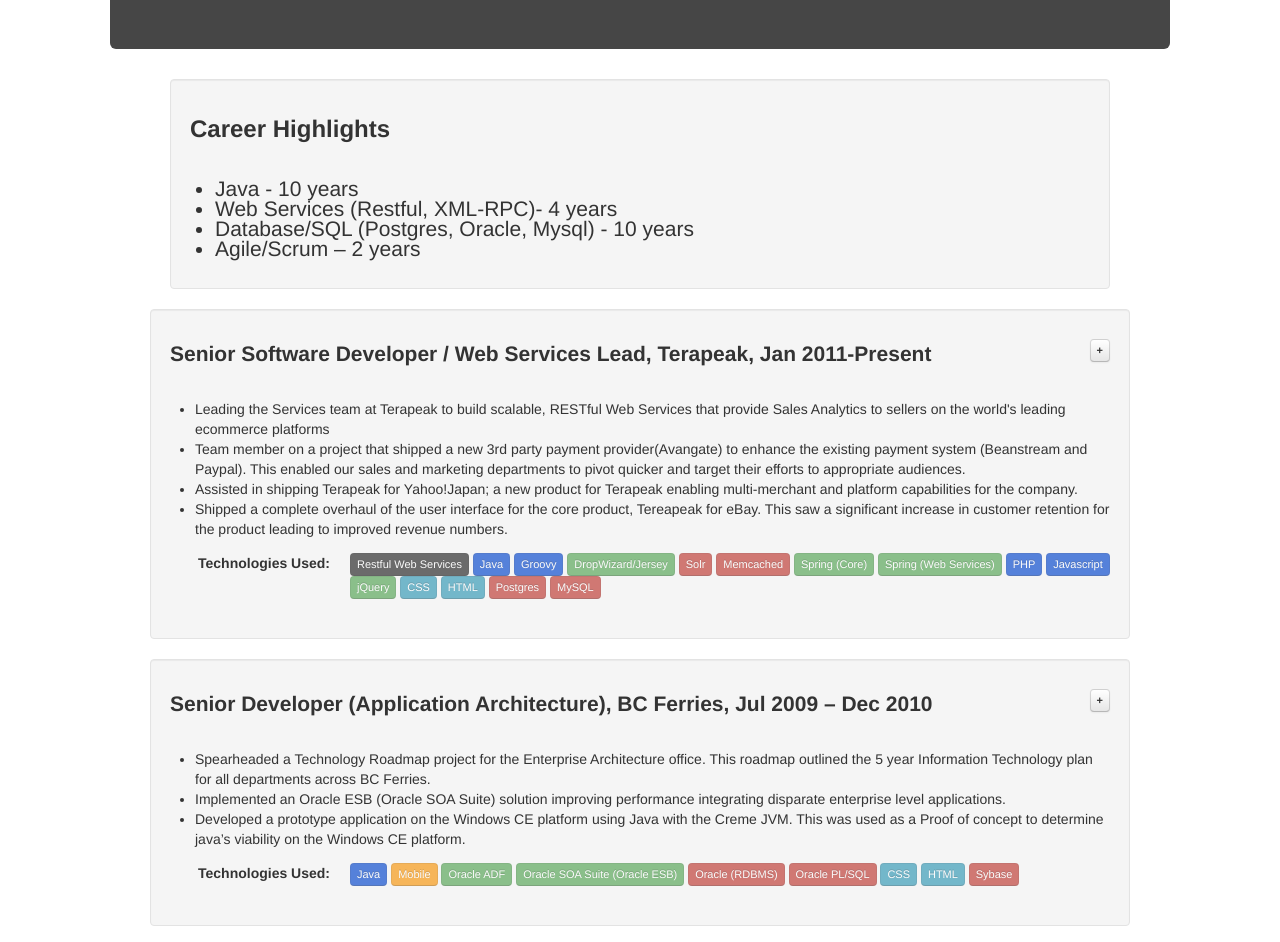
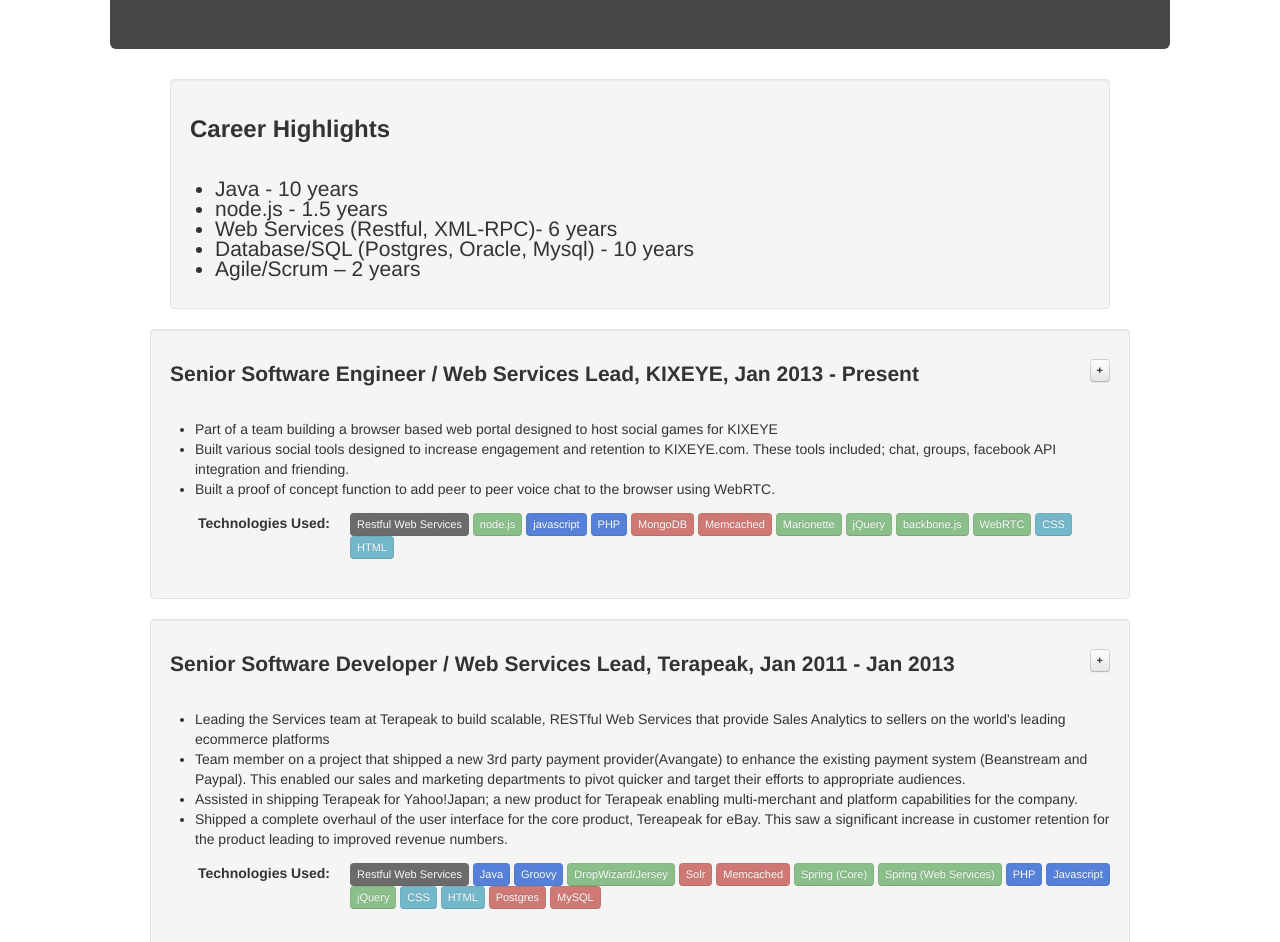
Before and after one commit to thefunkyhermit/Resume, a plain HTML site: page aidan.html in a window 1280 px wide. Shown: the part 301-1243 px from the top of the page. Drawn offline with nearby package versions, Linux system fonts and the light colour scheme.

Commit message:
Updated to add KIXEYE

```diff
--- a/aidan.html
+++ b/aidan.html
@@ -14,15 +14,17 @@
         <div class="container">
             <ul class="nav">
                 <li><a href="#aidan"><b>Aidan Gordon</b></a></li>
+                <li><a href="#kixeyeScroll">KIXEYE</a></li>
                 <li><a href="#terapeakScroll">Terapeak</a></li>
                 <li><a href="#ferriesScroll">BC Ferries</a></li>
                 <li><a href="#oaScroll">OA Solutions</a></li>
                 <li><a href="#pangaeaScroll">Pangaea Systems</a></li>
-                <li><a href="#salusScroll">Salus Systems</a></li>
             </ul>
         </div>
     </div>
 </div>
+
+
 
 <div class="container hero-unit" rel="tooltip" title="Aidan Gordon - Software Developer" id="aidan">
     <div class="row">
@@ -71,7 +73,8 @@
                 <p class="lead">
                 <ul>
                     <li>Java - 10 years</li>
-                    <li>Web Services (Restful, XML-RPC)- 4 years</li>
+                    <li>node.js - 1.5 years</li>
+                    <li>Web Services (Restful, XML-RPC)- 6 years</li>
                     <li>Database/SQL (Postgres, Oracle, Mysql) - 10 years</li>
                     <li>Agile/Scrum – 2 years</li>
                 </ul>
@@ -79,18 +82,60 @@
             </div>
         </div>
     </div>
-
 </div>
 
 
 <div id="work_experience" data-spy="scroll" data-target="#projectNavbar" data-offset="0" class="scrollspy-example">
 </div>
+
+<div class="container well" rel="tooltip"
+	 title="KIXEYE (Click to Collapse/Expand)" id="kixeyeScroll">
+	<p>
+	<h5>
+		<div class="btn btn-mini pull-right" data-toggle="collapse" data-target="#kixeye">+</div>
+		<div class="lead"><b>Senior Software Engineer / Web Services Lead, KIXEYE, Jan 2013 - Present</b></div>
+	</h5>
+	</p>
+	<div id="kixeye" class="collapse in"><p>
+		<ul>
+			<li>Part of a team building a browser based web portal designed to host social games for KIXEYE
+			</li>
+			<li>
+				Built various social tools designed to increase engagement and retention to KIXEYE.com.
+				These tools included; chat, groups, facebook API integration and friending.
+			</li>
+			<li>
+				Built a proof of concept function to add peer to peer voice chat to the browser using WebRTC.
+			</li>
+		</ul>
+		</p>
+		<p>
+		<dl class="dl-horizontal">
+			<dt>Technologies Used:</dt>
+			<dd><span class="btn btn-mini btn-inverse disabled" rel="tooltip" title="Restful Web Services">Restful Web Services</span>
+                <span class="btn btn-mini btn-success disabled" rel="tooltip"
+					  title="node">node.js</span>
+				<span class="btn btn-mini btn-primary disabled" rel="tooltip" title="javascript">javascript</span>
+				<span class="btn btn-mini btn-primary disabled" rel="tooltip" title="php">PHP</span>
+				<span class="btn btn-mini btn-danger disabled" rel="tooltip" title="MongoDB">MongoDB</span>
+				<span class="btn btn-mini btn-danger disabled" rel="tooltip" title="Memcached">Memcached</span>
+				<span class="btn btn-mini btn-success disabled" rel="tooltip" title="Marionette">Marionette</span>
+				<span class="btn btn-mini btn-success disabled" rel="tooltip" title="jQuery">jQuery</span>
+				<span class="btn btn-mini btn-success disabled" rel="tooltip" title="backbone.js">backbone.js</span>
+				<span class="btn btn-mini btn-success disabled" rel="tooltip" title="WebRTC">WebRTC</span>
+				<span class="btn btn-mini btn-info disabled" rel="tooltip" title="CSS">CSS</span>
+				<span class="btn btn-mini btn-info disabled" rel="tooltip" title="HTML">HTML</span>
+			</dd>
+		</dl>
+		</p></div>
+</div>
+
 <div class="container well" rel="tooltip"
      title="Terapeak (Click to Collapse/Expand)" id="terapeakScroll">
     <p>
     <h5>
         <div class="btn btn-mini pull-right" data-toggle="collapse" data-target="#terapeak">+</div>
-        <div class="lead"><b>Senior Software Developer / Web Services Lead, Terapeak, Jan 2011-Present</b></div>
+        <div class="lead"><b>Senior Software Developer / Web Services Lead, Terapeak, Jan 2011 - Jan 2013</b></div>
     </h5>
     </p>
     <div id="terapeak" class="collapse in"><p>
@@ -351,16 +396,22 @@
                     class="btn btn-info btn-small disabled" rel="tooltip"
                     title="Twitter Bootstrap">Twitter Bootstrap</span>
                 <span class="btn btn-info btn-small disabled" rel="tooltip" title="jQuery">jQuery</span>
+                <span class="btn btn-info btn-small disabled" rel="tooltip" title="backbone.js">backbone.js</span>
             </div>
         </div>
         <div class="span3">
             <div class="btn-group btn-group-vertical">
                 <span class="btn btn-success btn-small disabled" rel="tooltip"
                       title="DropWizard">DropWizard (Jersey)</span>
+				<span class="btn btn-success btn-small disabled" rel="tooltip"
+                      title="node.js">node.js</span>
+				<span class="btn btn-success btn-small disabled" rel="tooltip"
+                      title="express.js">express.js</span>
                 <span class="btn btn-success btn-small disabled" rel="tooltip" title="Spring Web">Spring Web</span>
                 <span class="btn btn-success btn-small disabled" rel="tooltip"
                       title="Spring Core">Spring 2.0 – 3.0</span>
                 <span class="btn btn-success btn-small disabled" rel="tooltip" title="Junit">Junit + Mockito</span>
+                <span class="btn btn-success btn-small disabled" rel="tooltip" title="jasmine">jasmine</span>
                 <span class="btn btn-success btn-small disabled" rel="tooltip" title="Oracle Advanced Queues">Oracle AQ (Streams)</span>
                 <span class="btn btn-success btn-small disabled" rel="tooltip" title="Oracle ADF">Oracle ADF 10g</span>
                 <span class="btn btn-success btn-small disabled" rel="tooltip" title="JSF">JSF</span>
@@ -377,6 +428,7 @@
             <div class="btn-group btn-group-vertical">
                 <span class="btn btn-danger btn-small disabled" rel="tooltip" title="Postgres">Postgres 9.0</span>
                 <span class="btn btn-danger btn-small disabled" rel="tooltip" title="Oracle">Oracle 8i – 11g</span>
+                <span class="btn btn-danger btn-small disabled" rel="tooltip" title="MongoDB">MongoDB</span>
                 <span class="btn btn-danger btn-small disabled" rel="tooltip" title="Solr">Solr 3.5</span>
                 <span class="btn btn-danger btn-small disabled" rel="tooltip" title="Sybase">Sybase</span>
                 <span class="btn btn-danger btn-small disabled" rel="tooltip" title="MS SQL Server">MS SQL Server</span>
```
Also changed, not shown: 2 other files.
